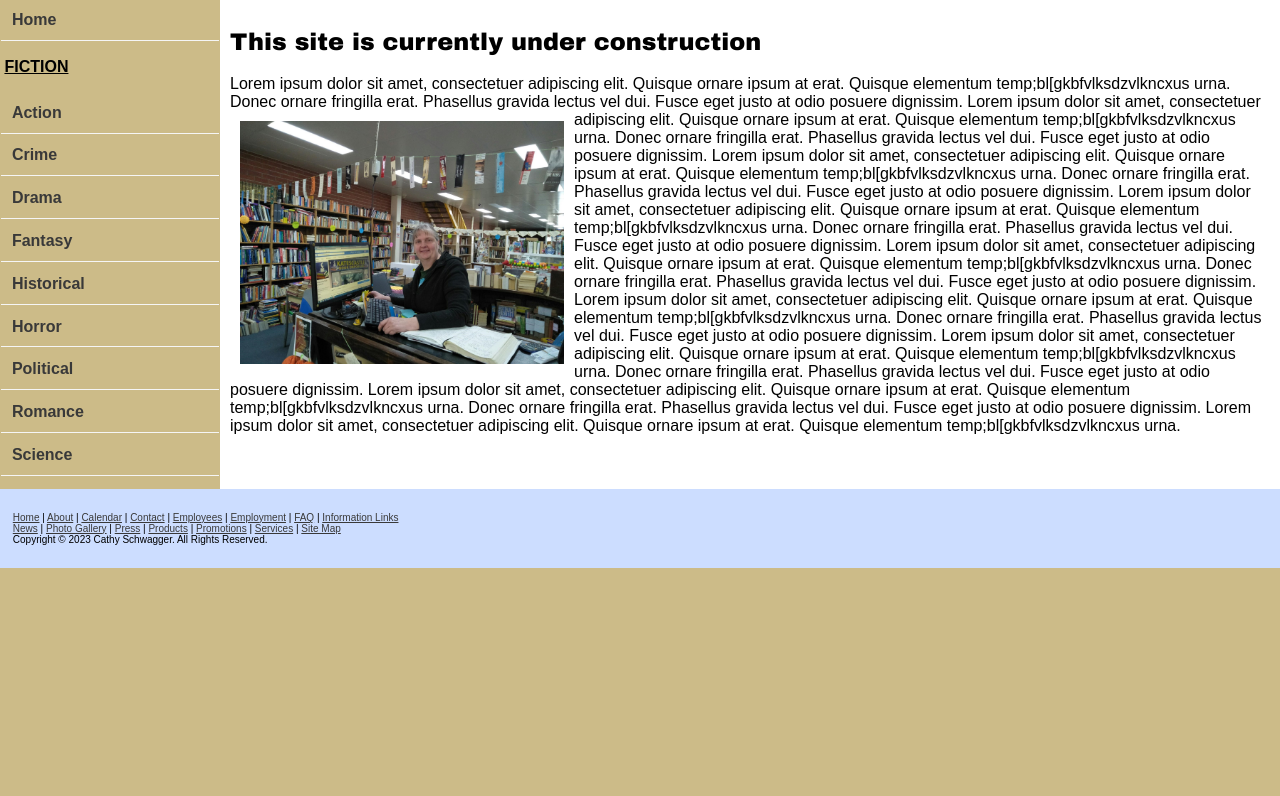
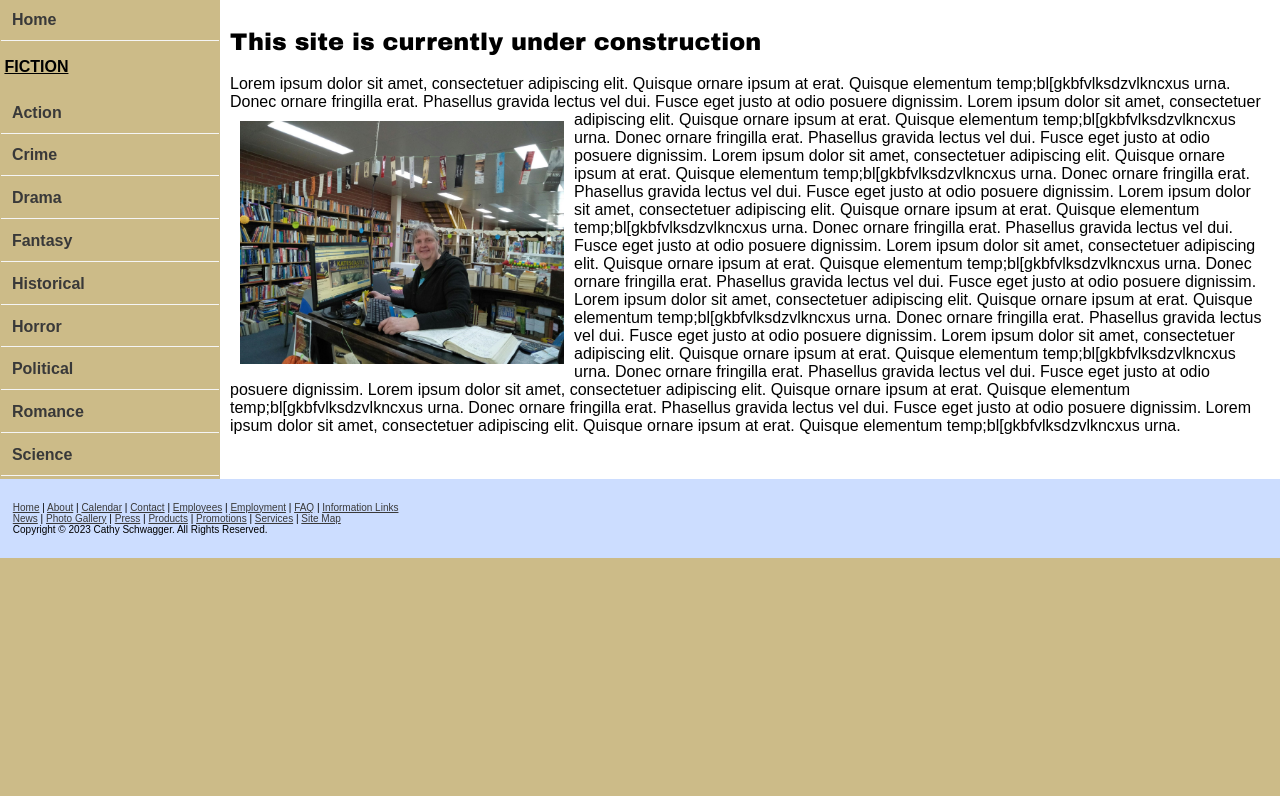
Before and after one commit to cathyschwager/cathyschwager.github.io, a PHP site: page / in a window 1280 px wide. Shown: the part 151-947 px from the top of the page. Run offline with PHP 8.4, Linux system fonts and the light colour scheme.

Commit message:
Add files via upload

```diff
--- a/KatescastleBookEmporium/styles/style2.css
+++ b/KatescastleBookEmporium/styles/style2.css
@@ -21,7 +21,7 @@ body {
 #page_content {
 	position: relative;
 	overflow: hidden;
-	height: 490px;
+	height: 480px;
 }
 #sidebar {
 	display:inline-block;
@@ -29,15 +29,15 @@ body {
 	float: left;
 	width: 140px;
 	background-color: #cb8;
-	overflow: auto;
-	height: 490px;
+	overflow-y: auto;
+	height: 480px;
 	width: 220px;
 }
 #content {
 	margin-left: 140px;
 	padding: 10px;
 	background-color: #fff;
-	height: 490px;
+	height: 470px;
 	overflow: scroll;
 }
 #footer {
```
